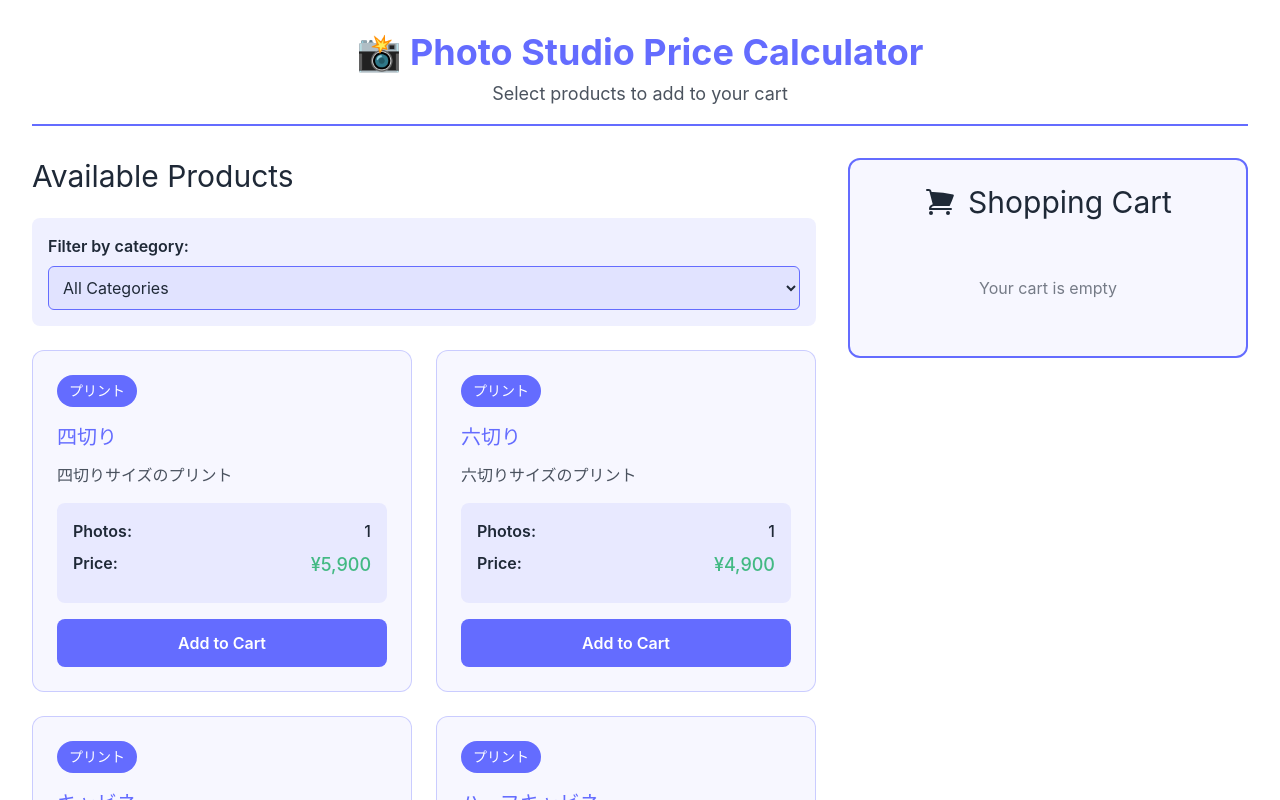
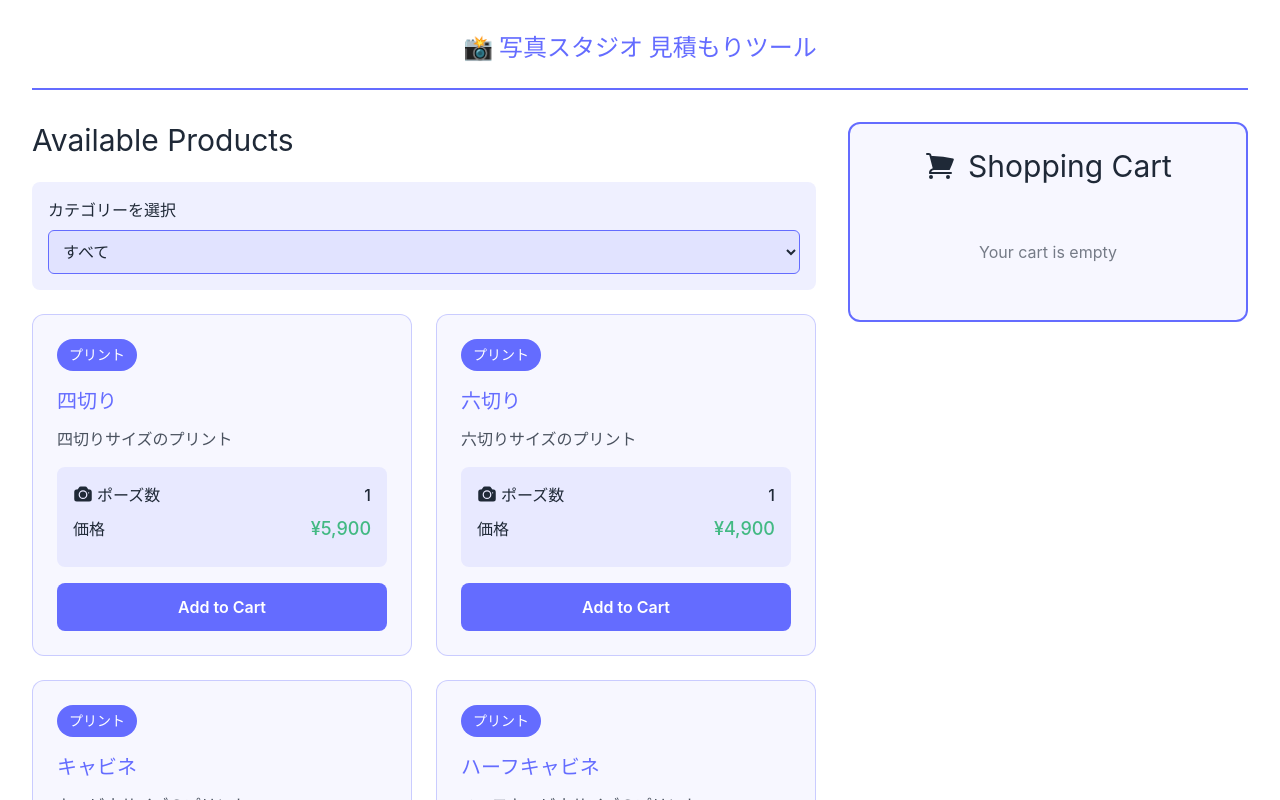
Before and after one commit to kiwi-26/photo-studio-price-calculator, a Vue app: page / in a window 1280 px wide. Shown: the top 800 px of the page. Built offline with nearby package versions, Linux system fonts and the light colour scheme.

Commit message:
一部コンポーネントを日本語化

```diff
--- a/src/components/AppHeader.vue
+++ b/src/components/AppHeader.vue
@@ -1,7 +1,6 @@
 <template>
   <header class="text-center mb-8 pb-4 border-b-2 border-primary">
-    <h1 class="text-4xl mb-2 text-primary font-bold">📸 Photo Studio Price Calculator</h1>
-    <p class="text-lg opacity-80">Select products to add to your cart</p>
+    <h1 class="text-2xl mb-2 text-primary font-bold">📸 写真スタジオ 見積もりツール</h1>
   </header>
 </template>
 
--- a/src/components/CategoryFilter.vue
+++ b/src/components/CategoryFilter.vue
@@ -1,13 +1,13 @@
 <template>
   <div class="mb-6 p-4 bg-primary/10 rounded-lg">
-    <label for="category-filter" class="block mb-2 font-semibold">Filter by category:</label>
+    <label for="category-filter" class="block mb-2 font-semibold">カテゴリーを選択</label>
     <select
       id="category-filter"
       :value="selectedCategory"
       @change="$emit('update:selectedCategory', $event.target.value)"
       class="w-full p-2.5 text-base rounded-md border border-primary bg-inherit text-inherit cursor-pointer"
     >
-      <option value="">All Categories</option>
+      <option value="">すべて</option>
       <option v-for="category in categories" :key="category" :value="category">
         {{ category }}
       </option>
--- a/src/components/ProductCard.vue
+++ b/src/components/ProductCard.vue
@@ -9,11 +9,17 @@
     <p class="mb-4 opacity-80 leading-6">{{ product.description }}</p>
     <div class="mb-4 p-4 bg-primary/10 rounded-lg">
       <div class="flex justify-between mb-2">
-        <span class="font-semibold">Photos:</span>
+        <span class="font-semibold inline-flex items-center">
+          <CameraIcon class="w-5 h-5 inline-block mr-1 mb-0.5" />
+          ポーズ数
+        </span>
         <span class="font-medium">{{ product.photoCount }}</span>
       </div>
       <div class="flex justify-between mb-2">
-        <span class="font-semibold">Price:</span>
+        <span class="font-semibold inline-flex items-center">
+          <CurrencyJpyIcon class="w-5 h-5 inline-block mr-1 mb-0.5" />
+          価格
+        </span>
         <span class="font-medium text-success text-lg">¥{{ product.price.toLocaleString() }}</span>
       </div>
       <div v-if="product.variation" class="flex justify-between mt-2 pt-2 border-t border-primary/20">
@@ -31,6 +37,8 @@
 </template>
 
 <script setup>
+import { CameraIcon, CurrencyJpyIcon } from '@heroicons/vue/24/solid';
+
 // Props
 defineProps({
   product: {
```
